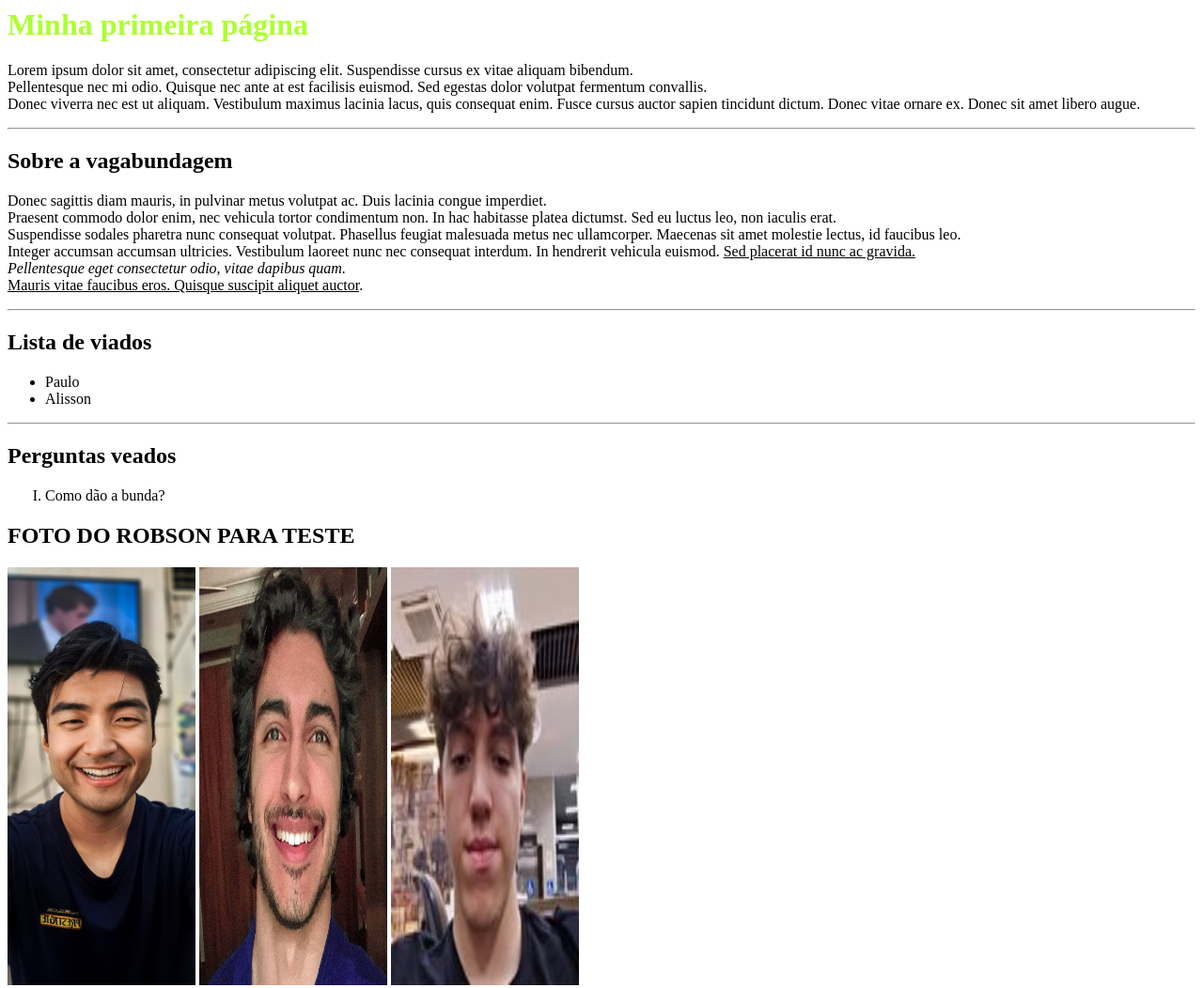
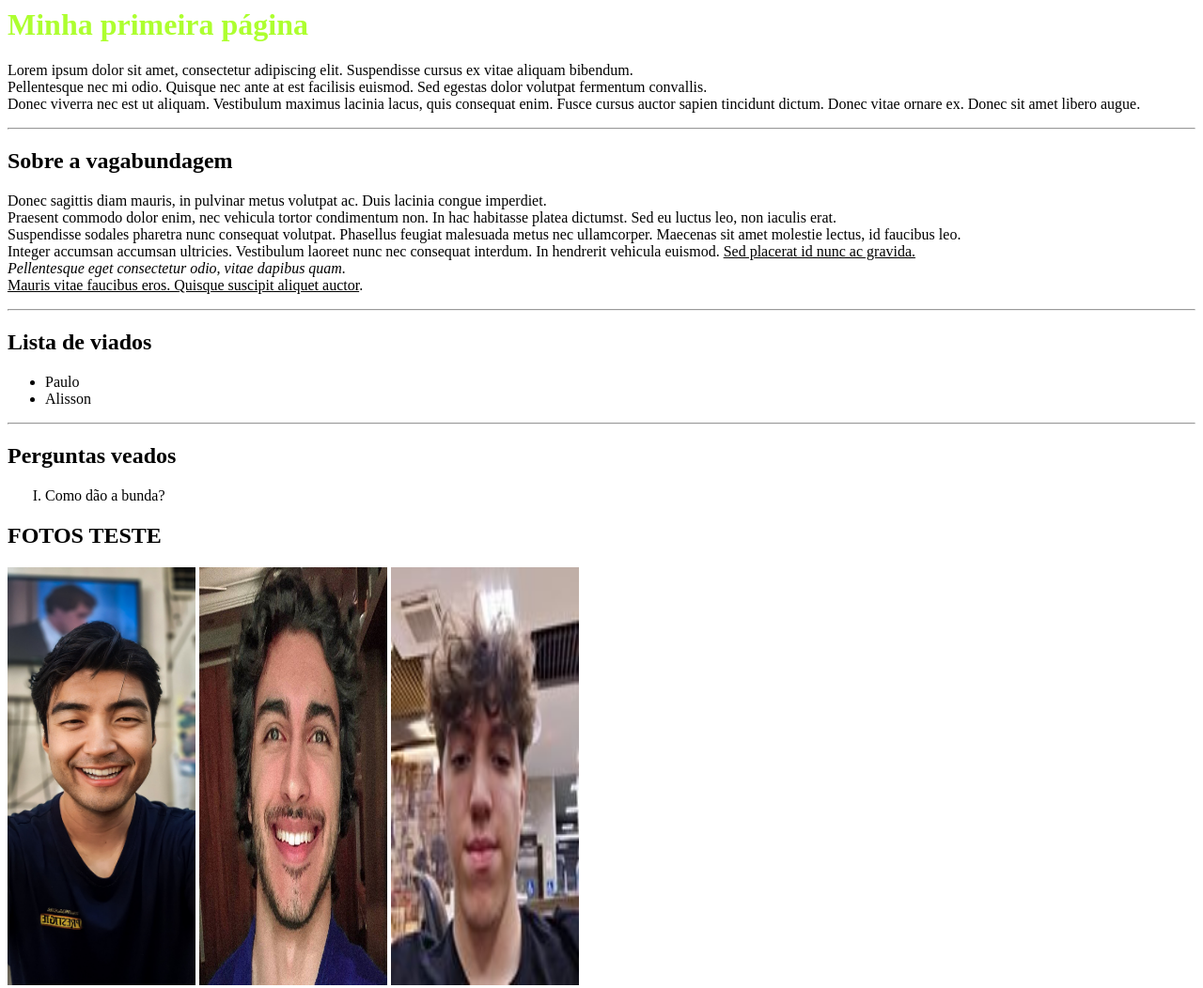
Before and after one commit to Magalzin/Teste1, a plain HTML site: page bumbum.html in a window 1280 px wide. Shown: the whole page at 94% size. Drawn offline with Linux system fonts and the light colour scheme.

Commit message:
Update bumbum.html

```diff
--- a/bumbum.html
+++ b/bumbum.html
@@ -52,7 +52,7 @@
             </div>
 
             <div>
-                <h2>FOTO DO ROBSON PARA TESTE</h2>
+                <h2>FOTOS TESTE</h2>
                 <img src="Imagens/RobsonSORRINDOPARATESTE.jpg" width="200">
                 <img src="Imagens/Matheus.jpg" width="200" height="445">
                 <img src="Imagens/MaGGal.jpg" width="200" height="445">
```
